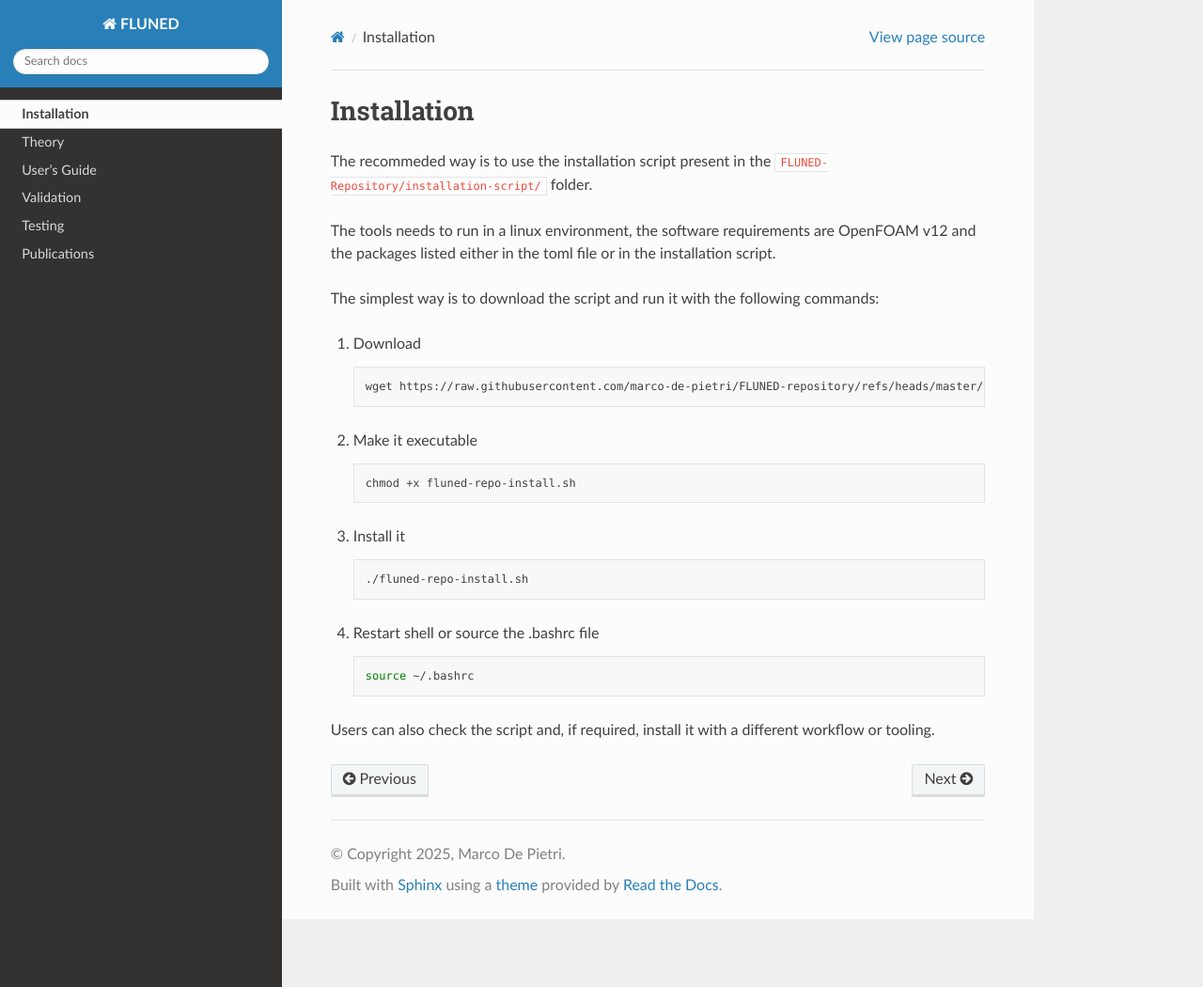
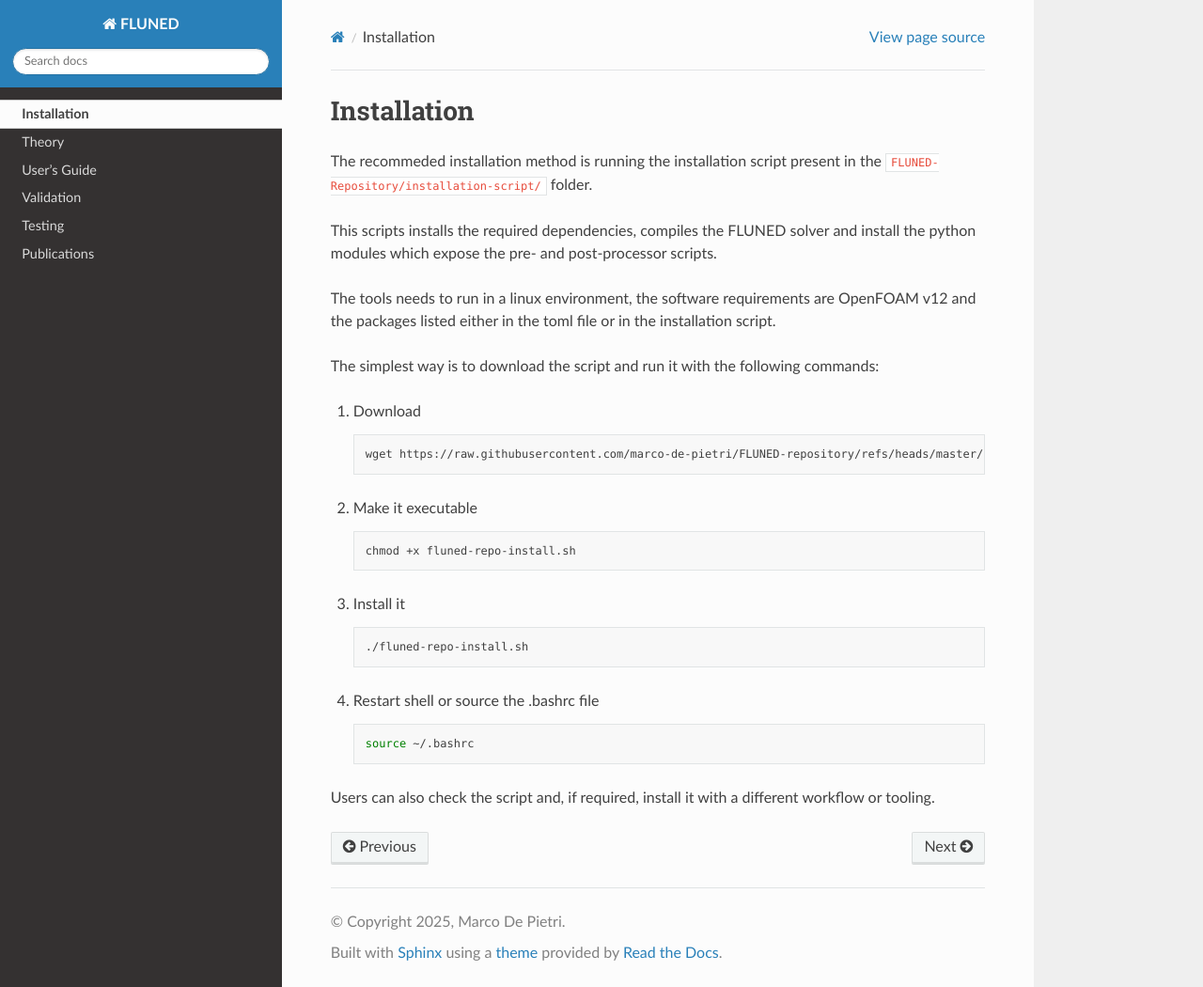
Before and after one commit to marco-de-pietri/FLUNED-repository, a Sphinx documentation site: the page built from docs/source/installation.rst, in a window 1280 px wide and 1050 px high. Shown: the whole window at 94% size. Built offline with Sphinx 7.4.7 and the Read the Docs theme 3.1.0, drawn with Linux system fonts in a browser that asks for light colours; pages that are not in the unit, such as notebooks, are missing from menus.

Commit message:
documentation deployment fix

```diff
--- a/docs/source/installation.rst
+++ b/docs/source/installation.rst
@@ -4,7 +4,9 @@ Installation
 ============
 
 
-The recommeded way is to use the installation script present in the ``FLUNED-Repository/installation-script/`` folder.
+The recommeded installation method is running the  installation script present in the ``FLUNED-Repository/installation-script/`` folder.
+
+This scripts installs the required dependencies, compiles the FLUNED solver and install the python modules which expose the pre- and post-processor scripts.
 
 The tools needs to run in a linux environment, the software requirements are OpenFOAM v12 and the packages listed either in the toml file or in the installation script.
 
```
Also changed, not shown: docs/source/index.rst (line endings or trailing spaces), 1 other file.
